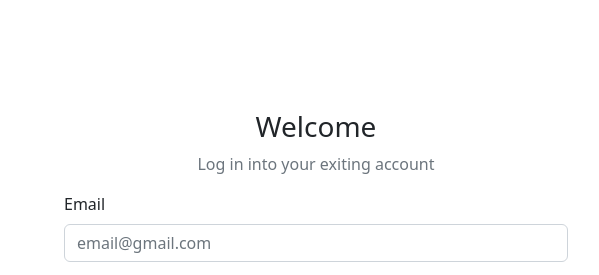
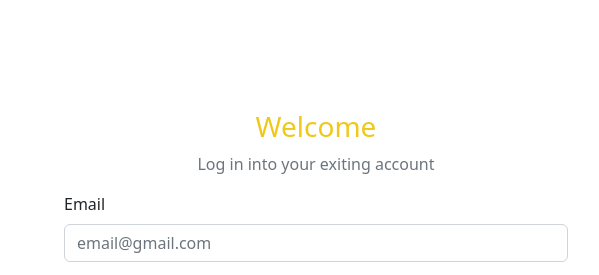
Before and after one commit to sukron21/Slicing-MamaRecipe, a plain HTML site: page login.html in a window 1280 px wide. Shown: the part 283-558 px from the top of the page, 644-1243 px from the left. Drawn offline with nearby package versions, Linux system fonts and the light colour scheme.

Commit message:
Update style.css

```diff
--- a/style.css
+++ b/style.css
@@ -45,8 +45,8 @@ form div a{
     text-decoration: none;
     color: #9b9898 !important;
 }
-h3{
-    /* color: #EFC81A !important; */
+.logincoy h3{
+    color: #EFC81A !important;
 }
 @font-face {
     font-family: airbnb;
@@ -329,6 +329,3 @@ margin-top: -30px;
 margin-right: 100px;
 font-size: 8px;
 }
-.hal21 h3{
-    color: black;
-}
```
